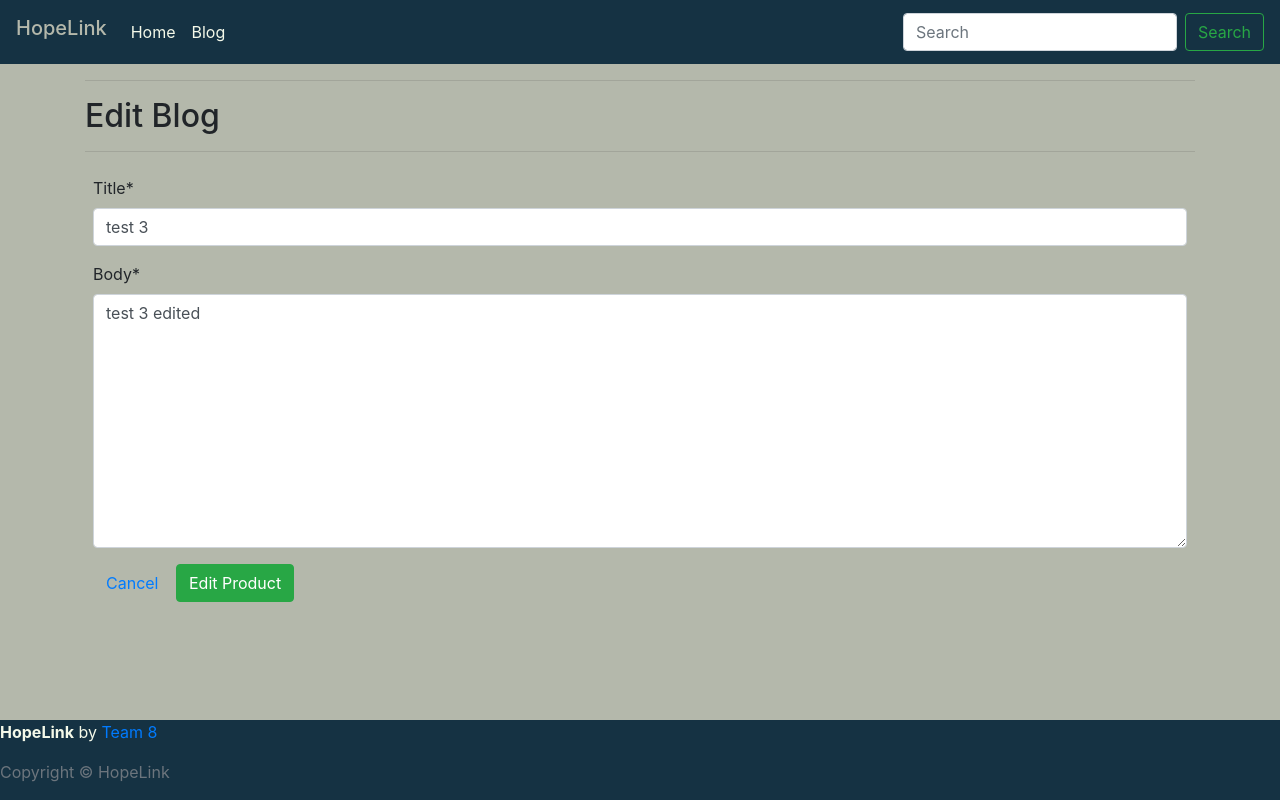
After one commit to beratzorlu/HopeLink, a Django app: page /blog/edit_blog/3/ in a window 1280 px wide. The commit adds this page. Run offline with Django 4.2, Linux system fonts and the light colour scheme; a user stored in the database is signed in; data comes from the database, SQL or seed files in the repository; both versions use the stored data as it was after the commit; some libraries are stand-ins or nearby versions.

Commit message:
add edit blog and delete blog

```diff
--- a/blog/templates/blog/blog.html
+++ b/blog/templates/blog/blog.html
@@ -29,7 +29,7 @@
                             <p> {{ blog.added_on }}</p>
                             {% if request.user|has_group:"site_admin" %}
                                 <small class="ml-3">
-                                    <a class="btn" href="#">Edit</a>
+                                    <a class="btn" href="{% url 'edit_blog' blog.id %}">Edit</a>
                                     <a class="btn btn-danger" href="#">Delete</a>
                                 </small>
                             {% endif %}
--- /dev/null
+++ b/blog/templates/blog/edit_blog.html
@@ -0,0 +1,30 @@
+{% extends "base.html" %}
+{% load static %}
+{% load crispy_forms_tags %}
+
+{% block content %}
+    <div class="container">
+        <div class="row">
+            <div class="col">
+                <hr>
+                <h2>Edit Blog</h2>
+                <hr>
+            </div>
+        </div>
+    </div>
+    <div class="container">
+        <div class="row p-2">
+            <div class="col">
+                <form method="POST" action="{% url 'edit_blog' blog.id %}" enctype="multipart/form-data ">
+                    {% csrf_token %}
+                    {{ form | crispy }}
+                    <div>
+                        <a class="btn rounded-3" href="{% url 'blog' %}">Cancel</a>
+                        <button class="btn btn-success rounded-3" type="submit">Edit Product</button>
+                    </div>
+                </form>
+            </div>
+        </div>
+    </div>
+
+{% endblock %}
--- a/blog/urls.py
+++ b/blog/urls.py
@@ -4,4 +4,6 @@ from . import views
 urlpatterns = [
     path('', views.blog, name='blog'),
     path('add_blog/', views.add_blog, name='add_blog'),
+    path('edit_blog/<int:blog_id>/', views.edit_blog, name='edit_blog'),
+    path('delete_blog/<int:blog_id>/', views.delete_blog, name='delete_blog'),
 ]
--- a/blog/views.py
+++ b/blog/views.py
@@ -18,6 +18,7 @@ def blog(request):
     }
 
     return render(request, template, context)
+
 
 @login_required
 def add_blog(request):
@@ -49,3 +50,50 @@ def add_blog(request):
     }
 
     return render(request, template, context)
+
+
+@login_required
+def edit_blog(request, blog_id):
+    """
+    view to edit blog in the db
+    """
+    # checks if user has permition to add products
+    if not request.user.groups.filter(name='site_admin').exists():
+        messages.error(request, 'Sorry, only site admin can do that.')
+        return redirect(reverse('home'))
+    blog = get_object_or_404(Blog, pk=blog_id)
+
+    if request.method == 'POST':
+        form = BlogForm(request.POST, request.FILES, instance=blog)
+        if form.is_valid():
+            form.save()
+            messages.success(request, 'item was updated')
+            return redirect(reverse('blog'))
+        else:
+            messages.error(
+                request, 'item was not updated please check the from is valid'
+            )
+    else:
+        form = BlogForm(instance=blog)
+        messages.info(request, f'You are editing {blog.title}')
+
+    template = 'blog/edit_blog.html'
+    context = {
+        'form': form,
+        'blog': blog,
+    }
+
+    return render(request, template, context)
+
+
+@login_required
+def delete_blog(request, blog_id):
+    """ Delete a blog from the store """
+    if not request.user.groups.filter(name='site_admin').exists():
+        messages.error(request, 'Sorry, only store admin can do that.')
+        return redirect(reverse('home'))
+
+    blog = get_object_or_404(Blog, pk=blog_id)
+    blog.delete()
+    messages.success(request, f'{blog.title} deleted!')
+    return redirect(reverse('blog'))
```
Also changed, not shown: db.sqlite3.
